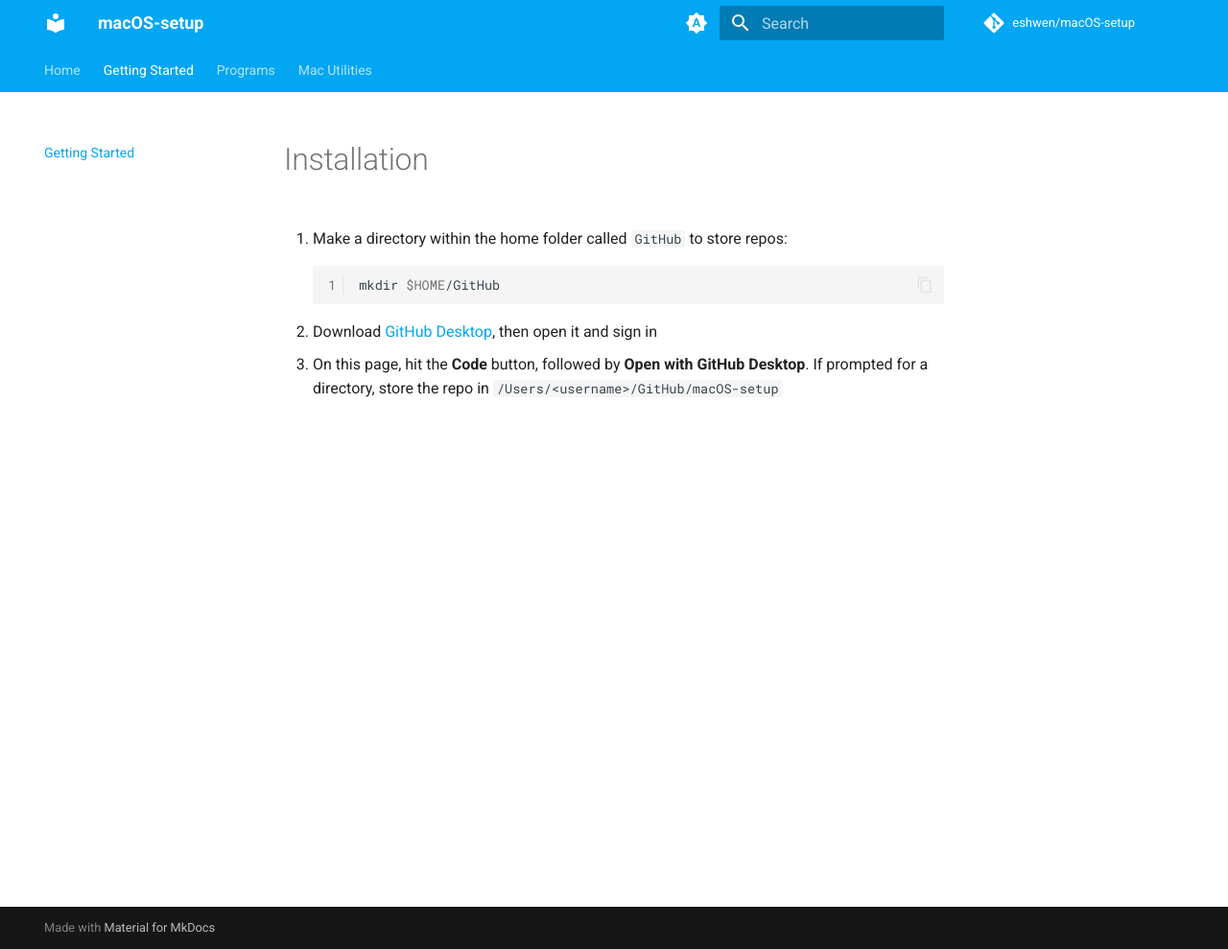
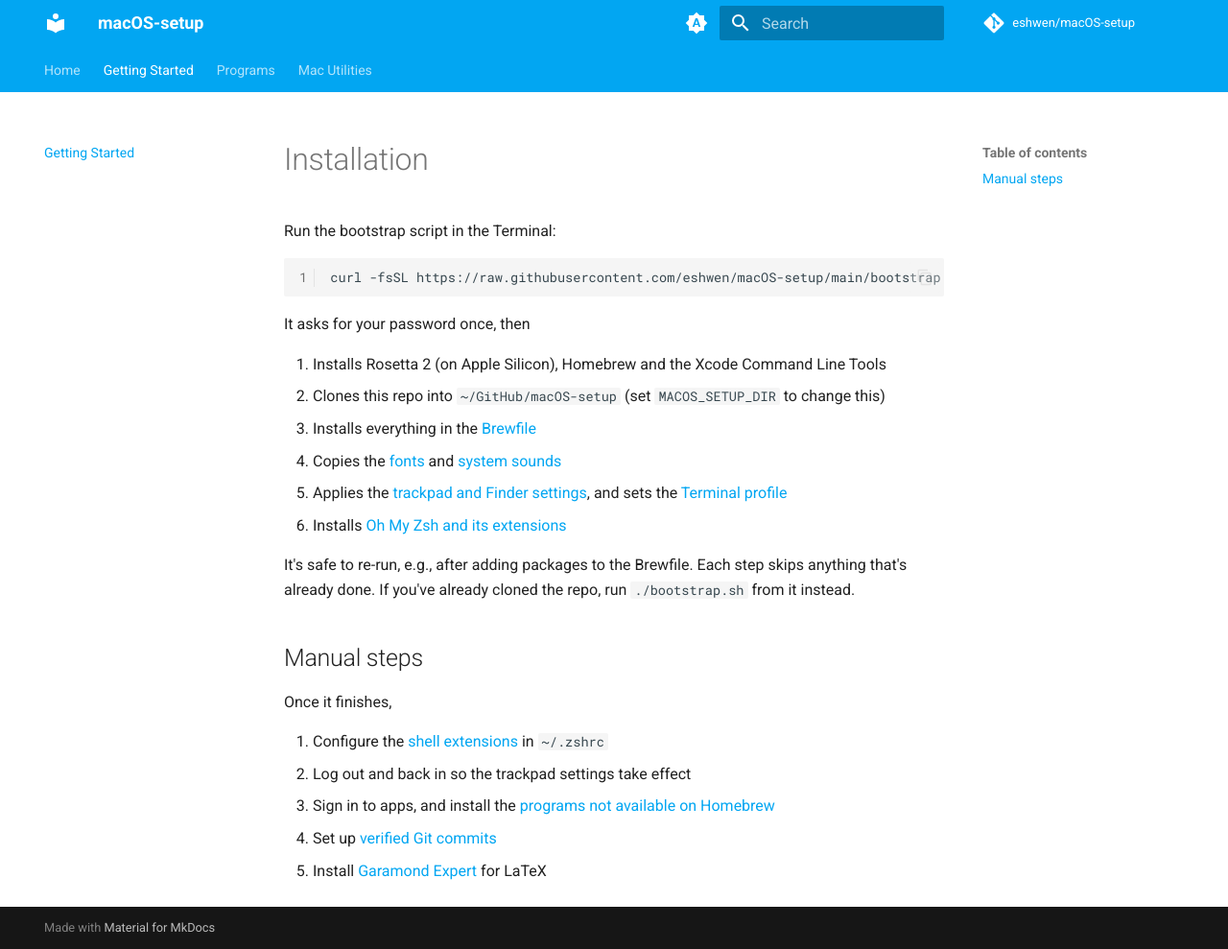
Before and after one commit to eshwen/macOS-setup, an MkDocs documentation site: the page built from docs/getting_started/getting-started.md, in a window 1280 px wide and 989 px high. Shown: the whole window at 96% size. Built offline with MkDocs 1.6.1 and Material for MkDocs 9.7.7, drawn with Linux system fonts in a browser that asks for light colours; comment, search, counter and statistics services are not loaded; the version menu is left out.

Commit message:
Point the docs to the bootstrap script and Brewfile
Co-Authored-By: Claude Opus 5.5 <noreply@anthropic.com>

````diff
--- a/docs/getting_started/getting-started.md
+++ b/docs/getting_started/getting-started.md
@@ -1,13 +1,28 @@
 # Installation
 
-1. Make a directory within the home folder called `GitHub` to store repos:
+Run the bootstrap script in the Terminal:
 
-    ```sh
-    mkdir $HOME/GitHub
-    ```
+```sh
+curl -fsSL https://raw.githubusercontent.com/eshwen/macOS-setup/main/bootstrap.sh | bash
+```
 
-2. Download [GitHub Desktop], then open it and sign in
+It asks for your password once, then
 
-3. On this page, hit the **Code** button, followed by **Open with GitHub Desktop**. If prompted for a directory, store the repo in `/Users/<username>/GitHub/macOS-setup`
+1. Installs Rosetta 2 (on Apple Silicon), Homebrew and the Xcode Command Line Tools
+2. Clones this repo into `~/GitHub/macOS-setup` (set `MACOS_SETUP_DIR` to change this)
+3. Installs everything in the [Brewfile](../programs/homebrew.md)
+4. Copies the [fonts](../programs/programs.md#fonts) and [system sounds](../mac_utilities/mac-utilities.md#system-sounds)
+5. Applies the [trackpad and Finder settings](../mac_utilities/mac-utilities.md#configuration-options), and sets the [Terminal profile](../programs/cli.md#settings-for-terminal)
+6. Installs [Oh My Zsh and its extensions](../programs/cli.md#extensions)
 
-[GitHub Desktop]: https://desktop.github.com/
+It's safe to re-run, e.g., after adding packages to the Brewfile. Each step skips anything that's already done. If you've already cloned the repo, run `./bootstrap.sh` from it instead.
+
+## Manual steps
+
+Once it finishes,
+
+1. Configure the [shell extensions](../programs/cli.md#extensions) in `~/.zshrc`
+2. Log out and back in so the trackpad settings take effect
+3. Sign in to apps, and install the [programs not available on Homebrew](../programs/programs.md#non-homebrew)
+4. Set up [verified Git commits](../programs/cli.md#verified-git-commits)
+5. Install [Garamond Expert](../programs/latex.md#garamond-expert) for LaTeX
````
Also changed, not shown: README.md (+6 -0 lines), docs/mac_utilities/mac-utilities.md (+3 -1 lines), docs/programs/cli.md (+11 -7 lines), docs/programs/homebrew.md (+13 -101 lines), docs/programs/latex.md (+1 -9 lines), docs/programs/programs.md (+1 -1 lines).
